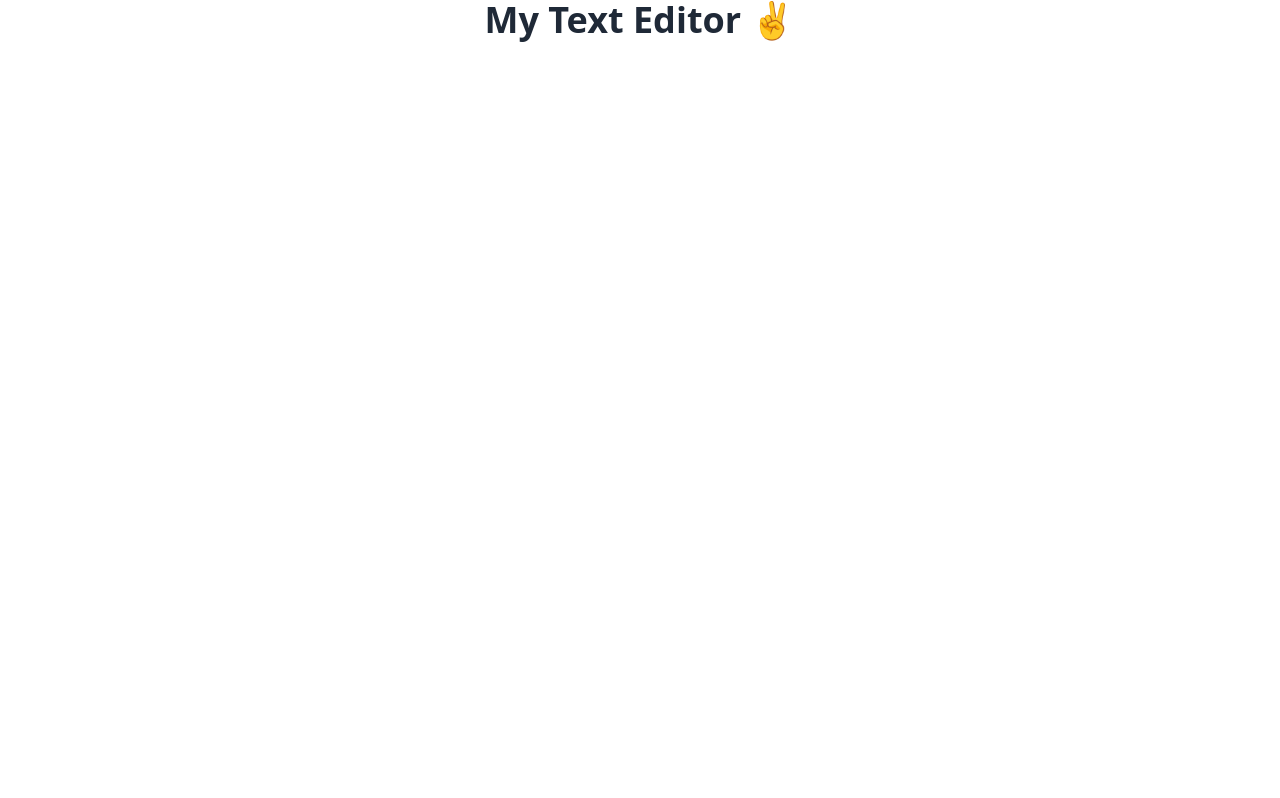
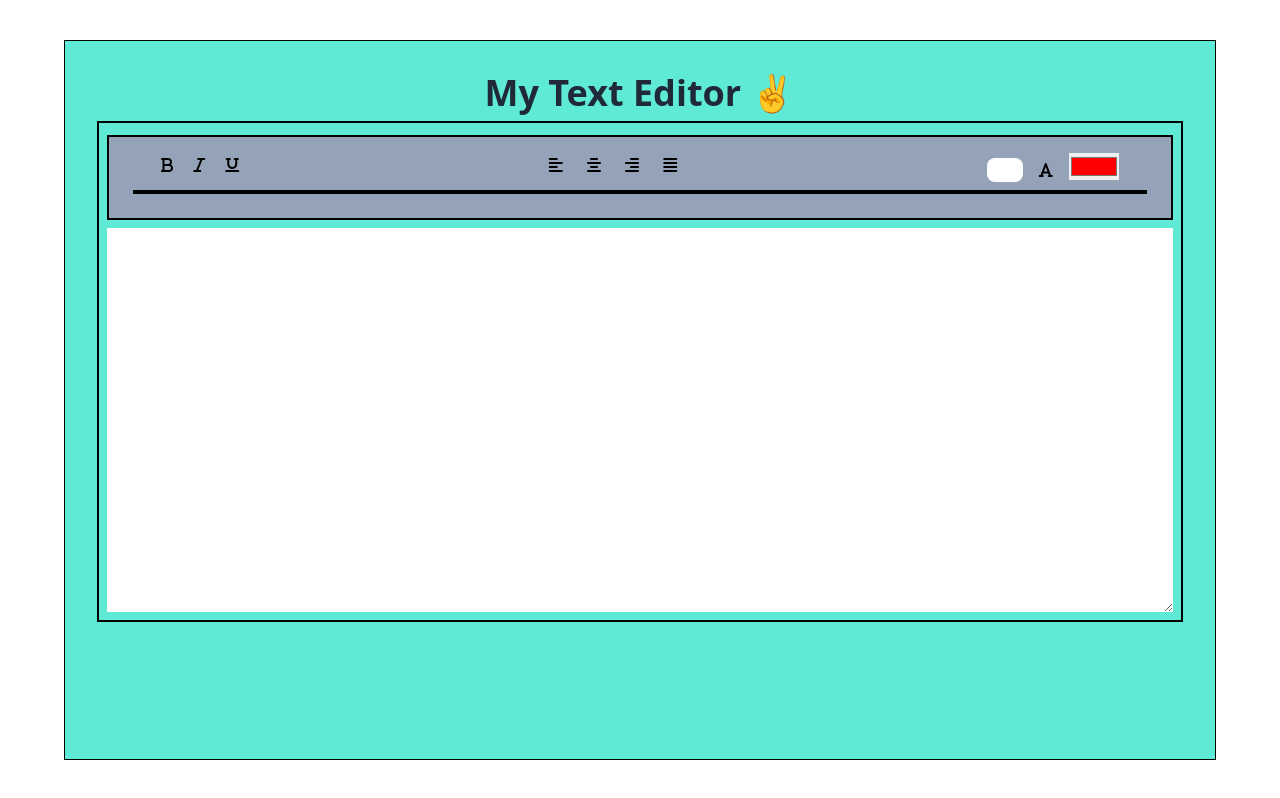
Before and after one commit to mahfuj80/Text-Editor-JS-M5, a plain HTML site: page index.html in a window 1280 px wide. Drawn offline with nearby package versions, Linux system fonts and the light colour scheme.

Commit message:
text editor created

```diff
--- a/index.html
+++ b/index.html
@@ -15,9 +15,36 @@
 
 <body>
     <!-- Main Section -->
-    <main>
-        <section>
+    <main class="flex h-[100vh] justify-center items-center">
+        <section class="p-8 h-[90%] w-[90%] bg-teal-300 border border-black">
             <h1 class="text-4xl text-center font-bold">My Text Editor ✌</h1>
+            <div class="border-2 mt-2 border-black">
+                <div class="bg-slate-400 p-4 mt-3 mx-2 border-2 border-black">
+                    <div class="flex justify-between mx-9">
+                        <div class="space-x-4">
+                            <button><i class="fa-solid fa-bold" style="color: #000000;"></i></button>
+                            <button><i class="fa-solid fa-italic" style="color: #000000;"></i></button>
+                            <button><i class="fa-solid fa-underline" style="color: #000000;"></i></button>
+
+                        </div>
+                        <div class="space-x-5">
+                            <button><i class="fa-solid fa-align-left" style="color: #000000;"></i></button>
+                            <button><i class="fa-solid fa-align-center" style="color: #000000;"></i></button>
+                            <button><i class="fa-solid fa-align-right" style="color: #000000;"></i></button>
+                            <button><i class="fa-solid fa-align-justify" style="color: #000000;"></i></button>
+                        </div>
+                        <div class="space-x-3">
+                            <input class="w-9 rounded-lg" type="number" name="" id="">
+                            <button><i class="fa-solid fa-font" style="color: #000000;"></i></button>
+                            <input type="color" id="favcolor" name="color" value="#ff0000">
+                        </div>
+                    </div>
+                    <hr class="border-2 border-black m-2">
+                </div>
+                <div class="bg-black h-96 m-2">
+                    <textarea class="h-[100%] w-[100%] text-red-600 " name="" id="" cols="30" rows="10"></textarea>
+                </div>
+            </div>
         </section>
     </main>
 </body>
```
